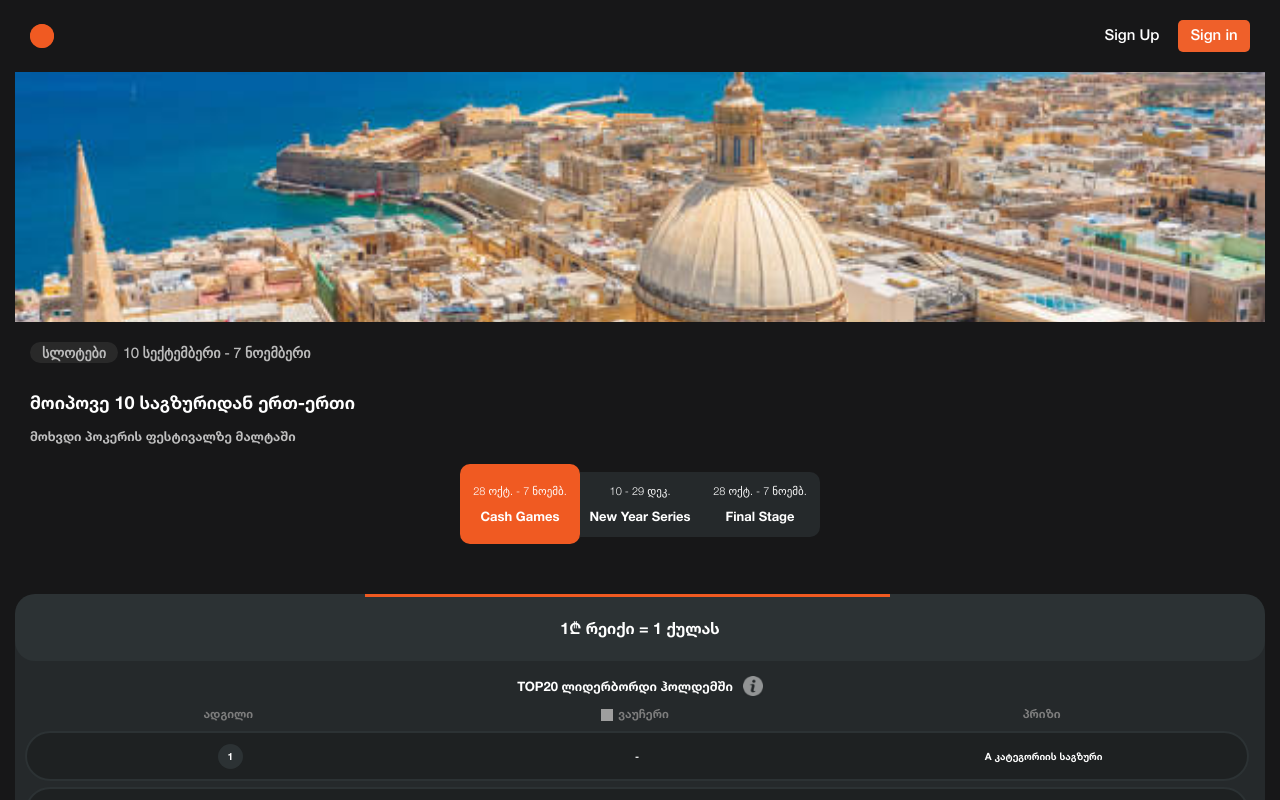
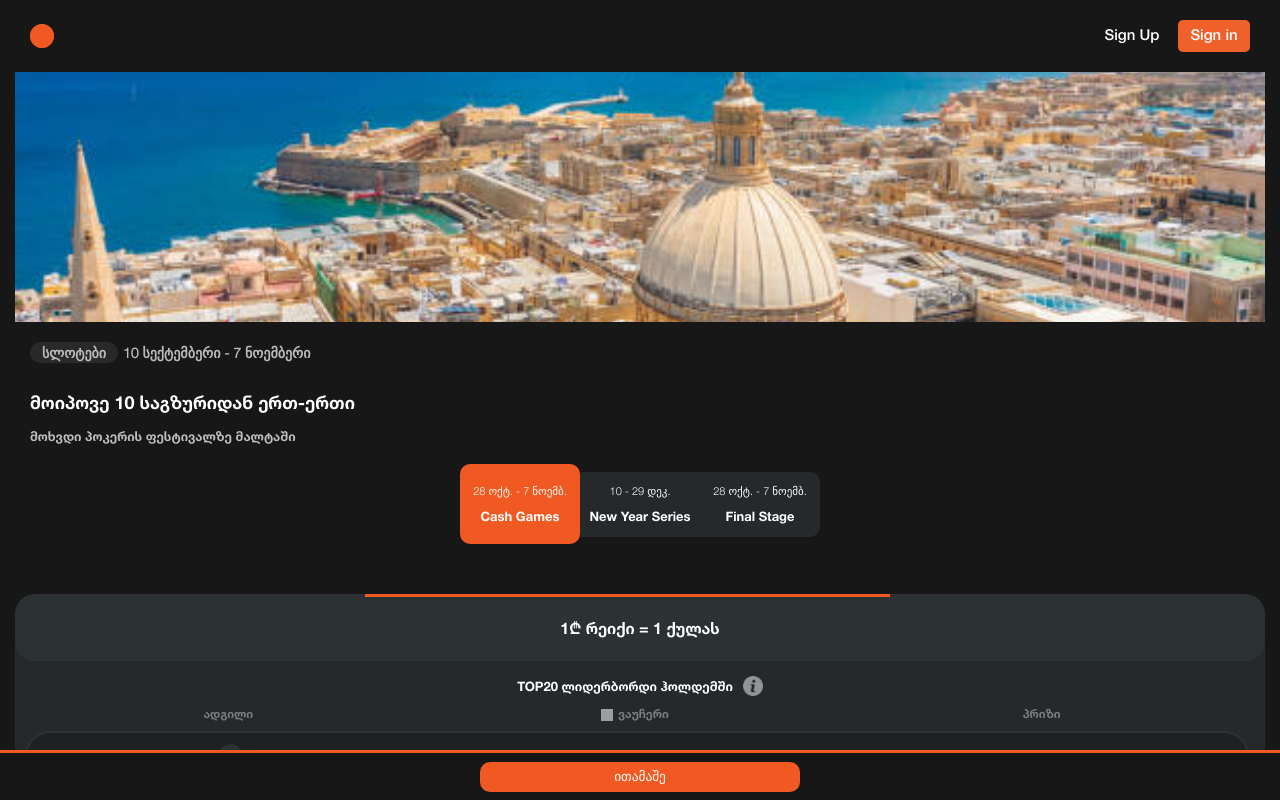
Before and after one commit to Goglikooo/europebet-pop-up, a React (Vite) app: page / in a window 1280 px wide. Shown: the top 800 px of the page. Built offline with nearby package versions, Linux system fonts and the light colour scheme; grey boxes are pictures that could not be loaded; a web font is replaced by a local one.

Commit message:
add button

```diff
--- a/src/App.jsx
+++ b/src/App.jsx
@@ -17,7 +17,7 @@ import ACategoryTourComponent from "./components/ACategoryTour/ACategoryTourComp
 import MistiqueKey from "./components/MistiqueKey/MistiqueKey";
 import JourneyWin from "./components/winJourney/JourneyWin";
 import { useState } from "react";
-
+import Footer from "./components/Footer/Footer";
 function App() {
   const [clickedButton, setClickedButton] = useState(1);
 
@@ -71,6 +71,8 @@ function App() {
       <RulesAndConditions />
 
       <Carousel />
+
+      <Footer />
     </div>
   );
 }
--- /dev/null
+++ b/src/components/Footer/Footer.css
@@ -0,0 +1,26 @@
+.footer {
+  width: 100%;
+  background-color: #171718;
+  position: fixed;
+  left: 0;
+  right: 0;
+  bottom: 0;
+  height: 50px;
+  display: flex;
+  justify-content: center;
+  align-items: center;
+  opacity: 1;
+  border-top-style: solid;
+  border-top-color: #f05a22;
+}
+
+.footer-btn {
+  padding: 2px;
+  background-color: #f05a22;
+  border-radius: 10px;
+  width: 25%;
+  text-align: center;
+  color: white;
+  border: none;
+  height: 30px;
+}
--- /dev/null
+++ b/src/components/Footer/Footer.jsx
@@ -0,0 +1,10 @@
+import React from "react";
+import FooterCSS from "./Footer.css";
+
+export default function Footer() {
+  return (
+    <div className="footer">
+      <button className="footer-btn">ითამაშე</button>
+    </div>
+  );
+}
```
